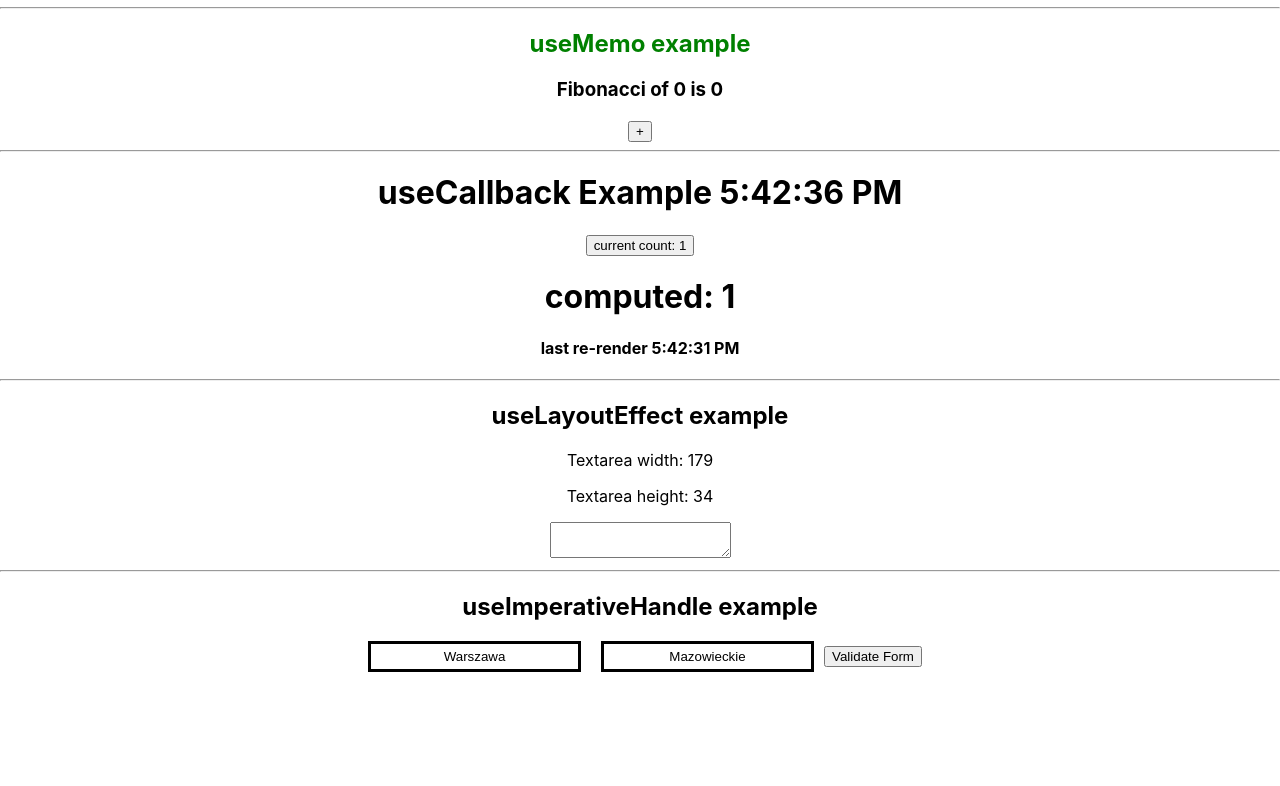
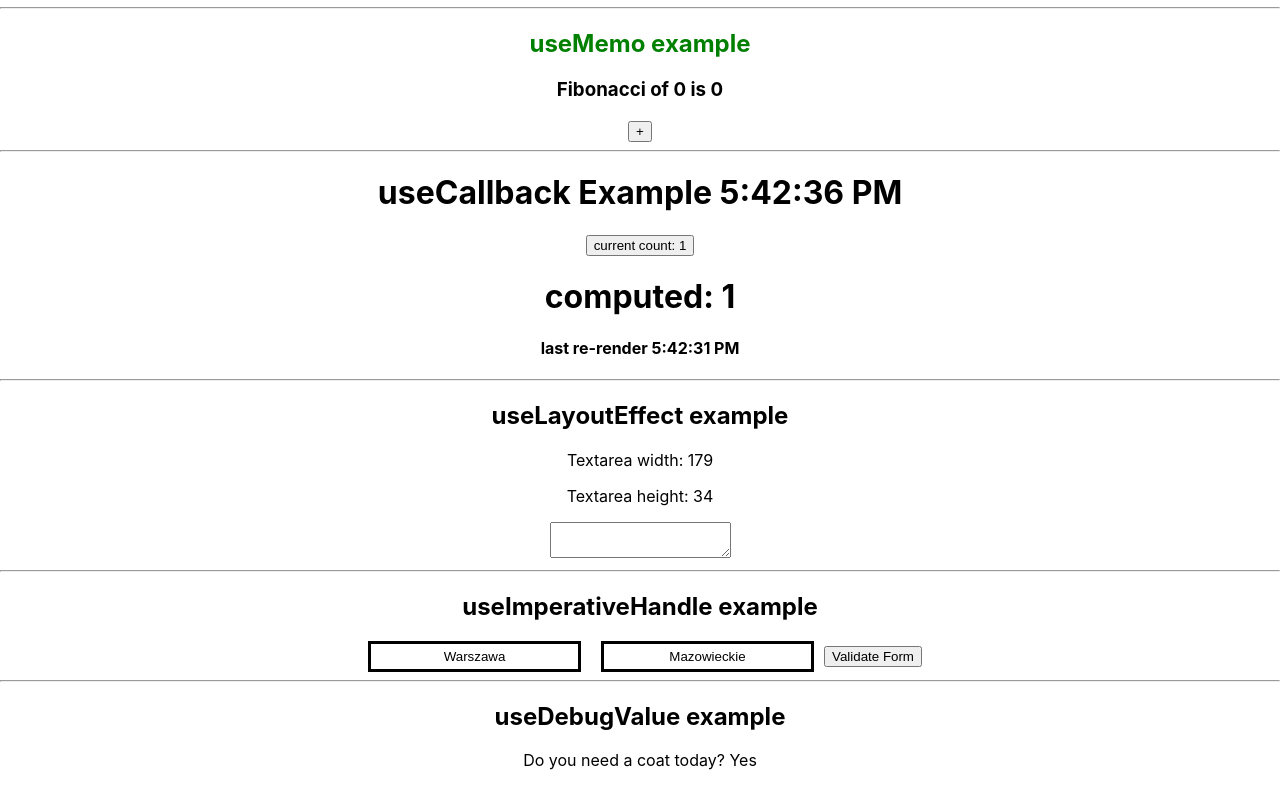
Before and after one commit to matthaeuss/use_react, a React (Create React App) app: page / in a window 1280 px wide. Shown: the part 761-1547 px from the top of the page. Before the commit the page ends 1433 px from the top, so only its background shows below. Built offline with nearby package versions, Linux system fonts and the light colour scheme.

Commit message:
useDebugValue

```diff
--- a/src/App.js
+++ b/src/App.js
@@ -7,7 +7,8 @@
 import MemoComponent from './components/Memo.jsx'
 import CallbackComponent from "./components/Callback";
 import LayoutEffect from './components/LayoutEffect';
-import ImperativeHandle from './components/ImperativeHandle'
+import ImperativeHandle from './components/ImperativeHandle';
+import DebugValue from './components/DebugValue'
 
 function App() {
     return (
@@ -29,6 +30,8 @@
             <LayoutEffect />
             <hr/>
             <ImperativeHandle />
+            <hr/>
+            <DebugValue />
         </div>
     );
 }
--- /dev/null
+++ b/src/components/DebugValue.jsx
@@ -0,0 +1,26 @@
+import {useState, useEffect, useDebugValue} from "react";
+
+function useIsRaining(){
+    const[isRaining, setIsRaining] = useState(false);
+    useEffect(() => {
+        setIsRaining(Math.random() > 0.5);
+    }, []);
+
+    useDebugValue(isRaining ? "Is raining" : "Is not raining", (value) => {
+        return `It ${value.toLowerCase()} ${isRaining ? "🌧️" : "😎"}`;
+    });
+
+    return isRaining;
+}
+
+function DebugValue(){
+    const isRaining = useIsRaining();
+    return (
+        <div>
+            <h2>useDebugValue example</h2>
+            <p>Do you need a coat today? {isRaining ? "Yes" : "No"}</p>
+        </div>
+    )
+}
+
+export default DebugValue;
```
